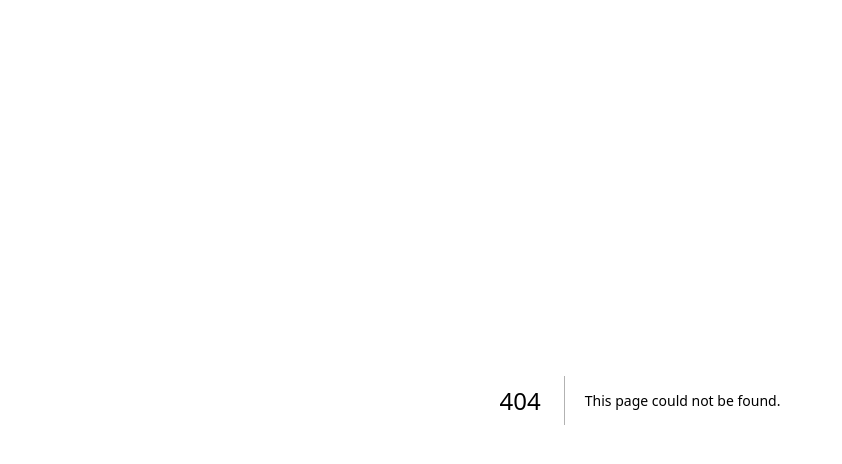
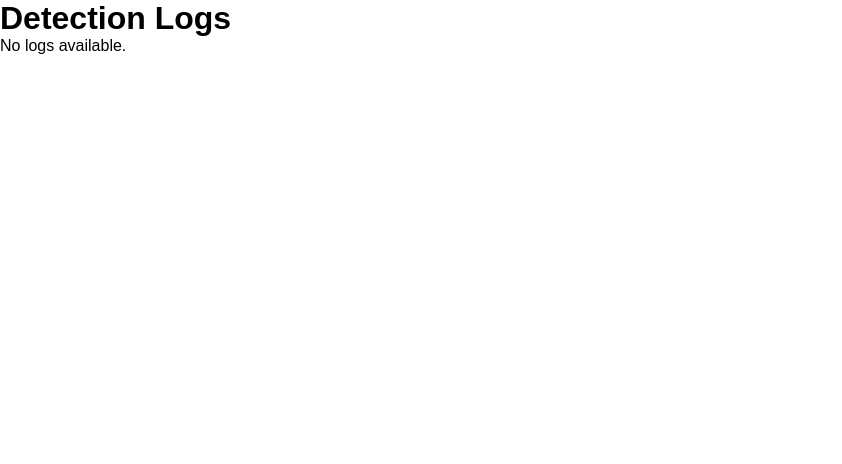
Before and after one commit to krollopes/face-detector, a Next.js app: page /logs in a window 1280 px wide. Before the commit this address had no page. Shown: the top 464 px of the page, without its empty margins (0-842 px from the left). Built offline with nearby package versions, Linux system fonts and the light colour scheme.

Commit message:
feat: add logs page to view past face detections

```diff
--- /dev/null
+++ b/src/app/logs/page.tsx
@@ -0,0 +1,34 @@
+'use client';
+
+import { useEffect, useState } from 'react';
+
+export default function LogsPage() {
+  const [logs, setLogs] = useState<
+    { timestamp: string; facesDetected: number }[]
+  >([]);
+
+  useEffect(() => {
+    const savedLogs = JSON.parse(
+      localStorage.getItem('face-detection-logs') || '[]'
+    );
+    setLogs(savedLogs);
+  }, []);
+
+  return (
+    <main className='p-6 max-w-2xl mx-auto bg-white shadow-md rounded-lg'>
+      <h1 className='text-2xl font-bold mb-4'>Detection Logs</h1>
+      {logs.length === 0 ? (
+        <p>No logs available.</p>
+      ) : (
+        <ul className='space-y-2'>
+          {logs.map((log, index) => (
+            <li key={index} className='border p-2 rounded-md'>
+              <strong>{new Date(log.timestamp).toLocaleString()}</strong> -
+              Faces Detected: {log.facesDetected}
+            </li>
+          ))}
+        </ul>
+      )}
+    </main>
+  );
+}
```
